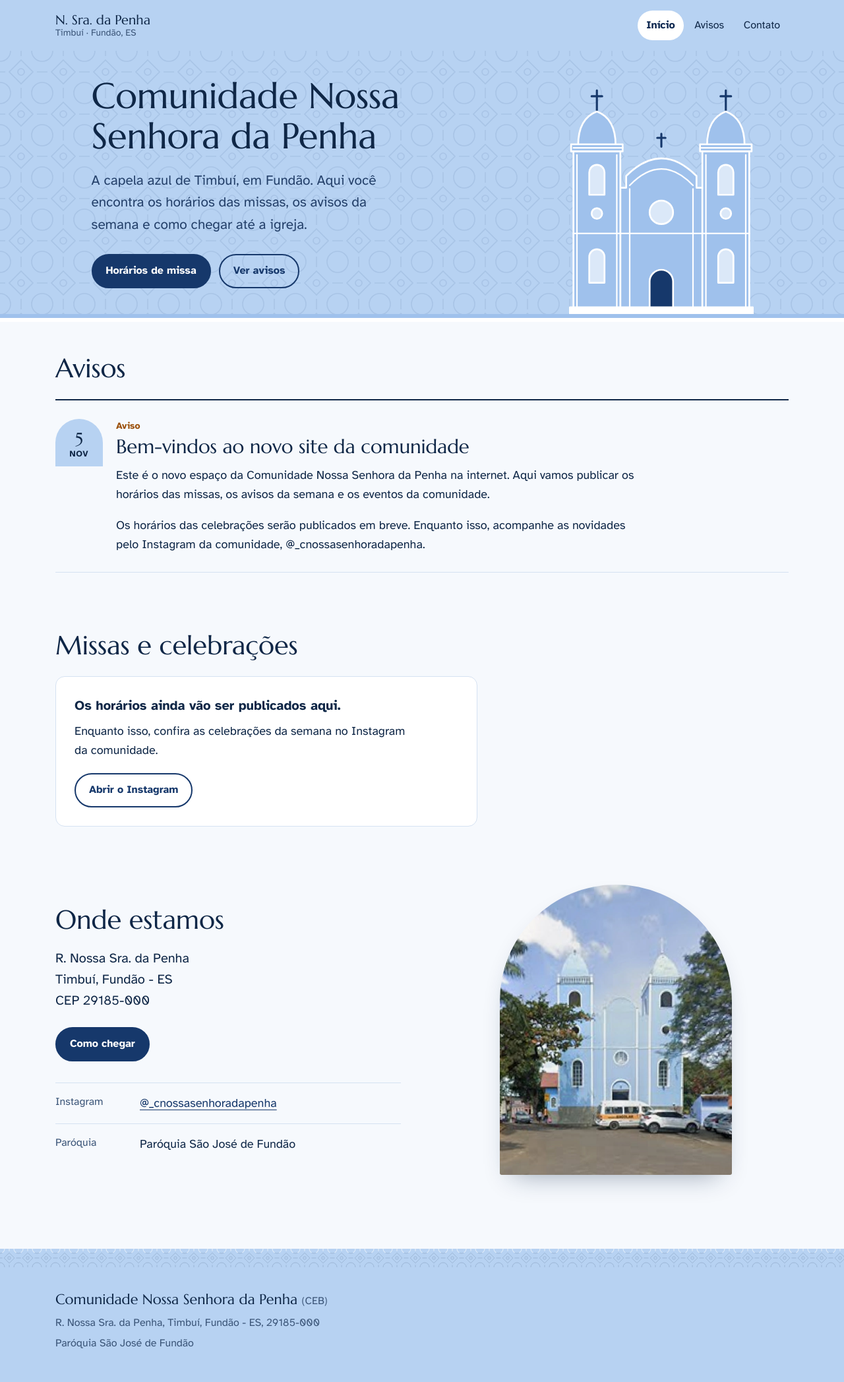
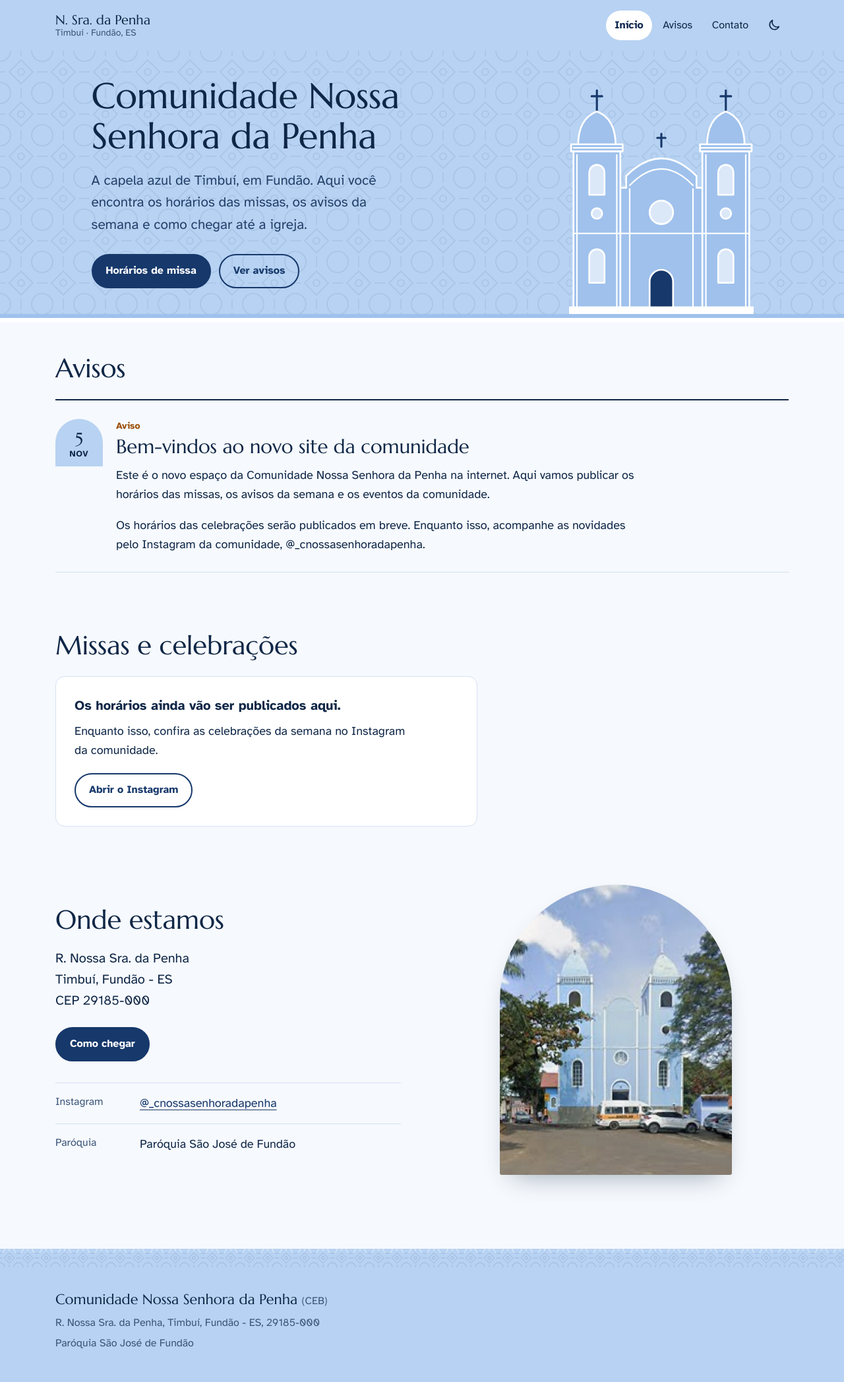
Before and after one commit to ArthPomz/Site-IgrejaNSDP, a Jekyll site: the page built from index.html, in a window 1280 px wide. Shown: the whole page at 66% size. Built offline with Jekyll 4.4.1, drawn with Linux system fonts in a browser that asks for light colours.

Commit message:
Adiciona botão para alternar entre tema claro e escuro
O tema começa pelo do aparelho e a escolha fica salva no navegador.

Co-Authored-By: Claude Opus 5.5 <noreply@anthropic.com>
Claude-Session: https://claude.ai/code/session_01AizkRuojo3JAdtJ3dtznzE

```diff
--- a/_layouts/default.html
+++ b/_layouts/default.html
@@ -3,9 +3,18 @@
 <head>
   <meta charset="utf-8">
   <meta name="viewport" content="width=device-width, initial-scale=1, viewport-fit=cover">
-  <meta name="theme-color" media="(prefers-color-scheme: light)" content="#b7d2f2">
-  <meta name="theme-color" media="(prefers-color-scheme: dark)" content="#0c1d3a">
+  <meta name="theme-color" content="#b7d2f2">
   <meta name="color-scheme" content="light dark">
+  <script>
+    (function () {
+      var tema;
+      try { tema = localStorage.getItem("tema"); } catch (e) {}
+      if (tema !== "claro" && tema !== "escuro") {
+        tema = window.matchMedia("(prefers-color-scheme: dark)").matches ? "escuro" : "claro";
+      }
+      document.documentElement.setAttribute("data-tema", tema);
+    })();
+  </script>
   <link rel="preload" href="{{ '/assets/fonts/marcellus.woff2' | relative_url }}" as="font" type="font/woff2" crossorigin>
   <link rel="preload" href="{{ '/assets/fonts/atkinson-400.woff2' | relative_url }}" as="font" type="font/woff2" crossorigin>
   <link rel="stylesheet" href="{{ '/assets/css/site.css' | relative_url }}">
@@ -20,12 +29,18 @@
         <span class="marca__nome">N. Sra. da Penha</span>
         <span class="marca__lugar">{{ site.data.igreja.lugar }}</span>
       </a>
+      <div class="topo__acoes">
         <nav class="menu" aria-label="Principal">
           {% assign url = page.url %}
           <a href="{{ '/' | relative_url }}" {% if url == '/' %}aria-current="page"{% endif %}>Início</a>
           <a href="{{ '/#avisos' | relative_url }}">Avisos</a>
           <a href="{{ '/#contato' | relative_url }}">Contato</a>
         </nav>
+        <button class="tema" type="button" aria-label="Ativar tema escuro">
+          <svg class="tema__lua" viewBox="0 0 24 24" fill="none" stroke="currentColor" stroke-width="1.8" stroke-linecap="round" stroke-linejoin="round" aria-hidden="true"><path d="M20 14.5A8 8 0 0 1 9.5 4a8 8 0 1 0 10.5 10.5z"/></svg>
+          <svg class="tema__sol" viewBox="0 0 24 24" fill="none" stroke="currentColor" stroke-width="1.8" stroke-linecap="round" aria-hidden="true"><circle cx="12" cy="12" r="4"/><path d="M12 2.5v2M12 19.5v2M2.5 12h2M19.5 12h2M5.3 5.3l1.4 1.4M17.3 17.3l1.4 1.4M5.3 18.7l1.4-1.4M17.3 6.7l1.4-1.4"/></svg>
+        </button>
+      </div>
     </div>
   </header>
 
@@ -41,5 +56,25 @@
       <p>{{ site.data.igreja.paroquia }}</p>
     </div>
   </footer>
+  <script>
+    (function () {
+      var raiz = document.documentElement;
+      var botao = document.querySelector(".tema");
+      var cor = document.querySelector('meta[name="theme-color"]');
+      function aplicar(tema) {
+        raiz.setAttribute("data-tema", tema);
+        var escuro = tema === "escuro";
+        botao.setAttribute("aria-label", escuro ? "Ativar tema claro" : "Ativar tema escuro");
+        botao.title = escuro ? "Tema claro" : "Tema escuro";
+        if (cor) cor.setAttribute("content", escuro ? "#12305c" : "#b7d2f2");
+      }
+      aplicar(raiz.getAttribute("data-tema") || "claro");
+      botao.addEventListener("click", function () {
+        var novo = raiz.getAttribute("data-tema") === "escuro" ? "claro" : "escuro";
+        aplicar(novo);
+        try { localStorage.setItem("tema", novo); } catch (e) {}
+      });
+    })();
+  </script>
 </body>
 </html>
--- a/assets/css/site.css
+++ b/assets/css/site.css
@@ -51,11 +51,11 @@
   --borda-lateral: max(1.25rem, env(safe-area-inset-left));
   --largura: 72rem;
 
-  color-scheme: light dark;
+  color-scheme: light;
 }
 
-@media (prefers-color-scheme: dark) {
-  :root {
+:root[data-tema="escuro"] {
+  color-scheme: dark;
   --ceu: #12305c;
   --ceu-forte: #1a3d70;
   --moldura: #d9e6f7;
@@ -71,7 +71,6 @@
   --janela: #f2b25c;
   --porta: #f2b25c;
   --foco: #f2b25c;
-  }
 }
 
 *, *::before, *::after { box-sizing: border-box; }
@@ -188,9 +187,7 @@ a, button { touch-action: manipulation; }
   color: var(--marinho-forte);
   font-weight: 700;
 }
-@media (prefers-color-scheme: dark) {
-  .menu a[aria-current="page"] { background: var(--ceu-forte); color: var(--tinta); }
-}
+:root[data-tema="escuro"] .menu a[aria-current="page"] { background: var(--ceu-forte); color: var(--tinta); }
 @media (hover: hover) and (pointer: fine) {
   .menu a:not([aria-current]):hover { background: color-mix(in srgb, var(--moldura) 45%, transparent); }
 }
@@ -240,9 +237,7 @@ a, button { touch-action: manipulation; }
   font-size: clamp(1.125rem, 1rem + 0.4vw, 1.3rem);
   color: var(--tinta-suave);
 }
-@media (prefers-color-scheme: light) {
-  .capa__lead { color: #24406a; }
-}
+:root:not([data-tema="escuro"]) .capa__lead { color: #24406a; }
 .capa__acoes { display: flex; flex-wrap: wrap; gap: 0.75rem; margin-top: 1.75rem; }
 
 /* ---------- Fachada desenhada ---------- */
@@ -268,29 +263,55 @@ a, button { touch-action: manipulation; }
 .fachada__porta { fill: var(--porta); }
 .fachada__base { fill: var(--moldura); }
 
-@media (prefers-color-scheme: dark) {
-  .fachada__corpo { fill: #2a5694; }
-  .fachada__cruzes { stroke: var(--moldura); }
-  .fachada__base { fill: #8fa8c8; }
+:root[data-tema="escuro"] .fachada__corpo { fill: #2a5694; }
+:root[data-tema="escuro"] .fachada__cruzes { stroke: var(--moldura); }
+:root[data-tema="escuro"] .fachada__base { fill: #8fa8c8; }
 /* À noite, as janelas acendem uma a uma */
-  .fachada__janelas > * {
+:root[data-tema="escuro"] .fachada__janelas > * {
   filter: drop-shadow(0 0 6px rgba(242, 178, 92, 0.55));
   animation: acender 900ms var(--ease-out) both;
 }
-  .fachada__janelas > :nth-child(2) { animation-delay: 80ms; }
-  .fachada__janelas > :nth-child(3) { animation-delay: 160ms; }
-  .fachada__janelas > :nth-child(4) { animation-delay: 220ms; }
-  .fachada__janelas > :nth-child(5) { animation-delay: 280ms; }
-  .fachada__janelas > :nth-child(6) { animation-delay: 340ms; }
-  .fachada__janelas > :nth-child(7) { animation-delay: 420ms; }
-  .fachada__janelas > :nth-child(8) { animation-delay: 520ms; }
-}
+:root[data-tema="escuro"] .fachada__janelas > :nth-child(2) { animation-delay: 80ms; }
+:root[data-tema="escuro"] .fachada__janelas > :nth-child(3) { animation-delay: 160ms; }
+:root[data-tema="escuro"] .fachada__janelas > :nth-child(4) { animation-delay: 220ms; }
+:root[data-tema="escuro"] .fachada__janelas > :nth-child(5) { animation-delay: 280ms; }
+:root[data-tema="escuro"] .fachada__janelas > :nth-child(6) { animation-delay: 340ms; }
+:root[data-tema="escuro"] .fachada__janelas > :nth-child(7) { animation-delay: 420ms; }
+:root[data-tema="escuro"] .fachada__janelas > :nth-child(8) { animation-delay: 520ms; }
 @keyframes acender {
   from { fill: #2b4f80; filter: drop-shadow(0 0 0 rgba(242, 178, 92, 0)); }
 }
 @media (prefers-reduced-motion: reduce) {
   .fachada__janelas > * { animation: none !important; }
 }
+
+/* ---------- Botão de tema ---------- */
+
+.topo__acoes { display: flex; align-items: center; gap: 0.25rem; }
+.tema {
+  display: inline-flex;
+  align-items: center;
+  justify-content: center;
+  width: 44px;
+  height: 44px;
+  flex-shrink: 0;
+  border: 0;
+  border-radius: 999px;
+  background: transparent;
+  color: var(--tinta);
+  cursor: pointer;
+  -webkit-user-select: none;
+  user-select: none;
+  transition: transform 140ms var(--ease-out), background-color 160ms ease;
+}
+.tema:active { transform: scale(0.94); }
+@media (hover: hover) and (pointer: fine) {
+  .tema:hover { background: color-mix(in srgb, var(--moldura) 45%, transparent); }
+}
+.tema svg { width: 22px; height: 22px; }
+.tema__sol { display: none; }
+:root[data-tema="escuro"] .tema__lua { display: none; }
+:root[data-tema="escuro"] .tema__sol { display: block; }
 
 /* ---------- Botões ---------- */
 
@@ -314,9 +335,7 @@ a, button { touch-action: manipulation; }
 }
 .botao:active { transform: scale(0.97); }
 .botao--cheio { background: var(--marinho); color: var(--papel); }
-@media (prefers-color-scheme: dark) {
-  .botao--cheio { color: var(--chao); }
-}
+:root[data-tema="escuro"] .botao--cheio { color: var(--chao); }
 @media (hover: hover) and (pointer: fine) {
   .botao:hover { background: color-mix(in srgb, var(--marinho) 10%, transparent); }
   .botao--cheio:hover { background: var(--marinho-forte); }
@@ -390,9 +409,7 @@ a, button { touch-action: manipulation; }
 .aviso__dia { font-family: "Marcellus", Georgia, serif; font-size: 1.6rem; font-variant-numeric: tabular-nums; }
 .aviso__mes { font-size: 0.8rem; font-weight: 700; text-transform: uppercase; letter-spacing: 0.06em; margin-top: 0.2rem; }
 .aviso__categoria { font-size: 0.875rem; font-weight: 700; color: var(--vela); }
-@media (prefers-color-scheme: light) {
-  .aviso__categoria { color: #9a4f08; }
-}
+:root:not([data-tema="escuro"]) .aviso__categoria { color: #9a4f08; }
 
 /* ---------- Contato ---------- */
 
@@ -467,6 +484,8 @@ a, button { touch-action: manipulation; }
   body { font-size: 1.0625rem; }
   .topo__barra { flex-direction: column; align-items: flex-start; gap: 0.5rem; padding-bottom: 0.5rem; }
   .menu { margin-left: -0.8rem; }
+  .topo__acoes { width: 100%; justify-content: space-between; }
+  .tema { margin-right: -0.5rem; }
   .capa__acoes .botao, .contato__acoes .botao { flex: 1 1 auto; }
   .aviso__dia { font-size: 1.35rem; }
   .contato__lista div { grid-template-columns: minmax(0, 1fr); gap: 0.15rem; }
```
Lines whose indentation alone changed are shown as unchanged.
